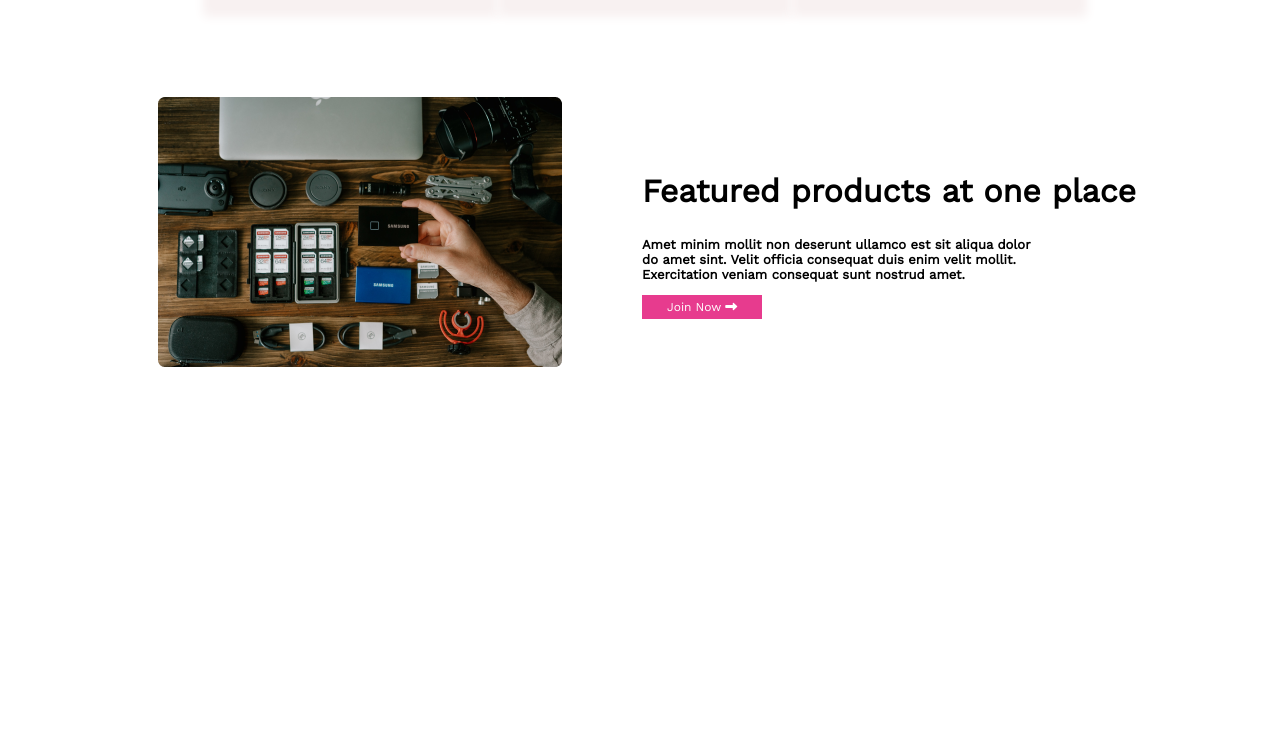
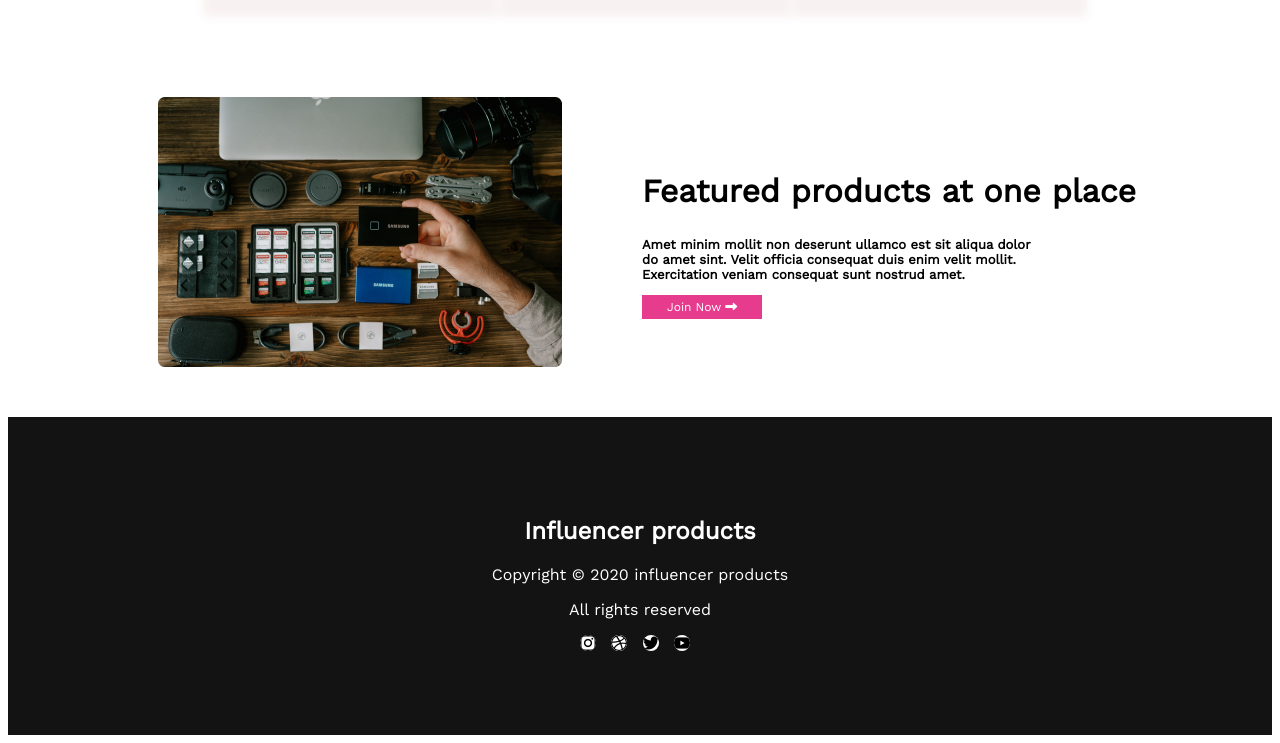
Before and after one commit to nomanmia128/influencer-gears, a plain HTML site: page index.html in a window 1280 px wide. Shown: the part 2155-2898 px from the top of the page. Before the commit the page ends 2572 px from the top, so only its background shows below. Drawn offline with nearby package versions, Linux system fonts and the light colour scheme.

Commit message:
finish the footer

```diff
--- a/index.html
+++ b/index.html
@@ -123,8 +123,21 @@
         </div>
       </section>
     </main>
+
+    <!-- footer start -->
     <footer>
+        <div class="footer-contain">
+       <h2>Influencer products</h2>
+       <p>Copyright © 2020  influencer products</p>
+       <p>All rights reserved</p>
+       <div class="icon">
+        <img src="images/icon/instagram.png" alt="">
+        <img src="images/icon/dribbble.png" alt="">
+        <img src="images/icon/twitter (1).png" alt="">
+        <img src="images/icon/youtube (1).png" alt="">
 
+       </div>
+    </div>
     </footer>
 
 </body>
--- a/style/influencer.css
+++ b/style/influencer.css
@@ -145,8 +145,22 @@ nav li a{
     color: #FFF;
     font-size: 0.75rem;
     padding: 5px 25px;
-    /* border-radius: 15px; */
     border: 0;
+}
+
+/* footer styles */
+
+.footer-contain{
+    background: #131313;
+    color: #FFF;
+    text-align: center;
+    padding: 80px;
+
+}
+.icon img{
+    border-radius: 50%;
+    background-color:  #FFF;
+    margin-right: 10px;
 }
 /* mobil device */
 @media screen and (max-width:576px) {
```
Also changed, not shown: images/icon/dribbble.png (added), images/icon/instagram.png (added), images/icon/twitter (1).png (added), images/icon/youtube (1).png (added).
